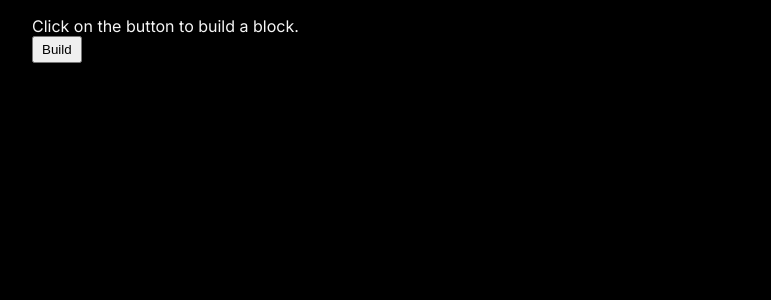
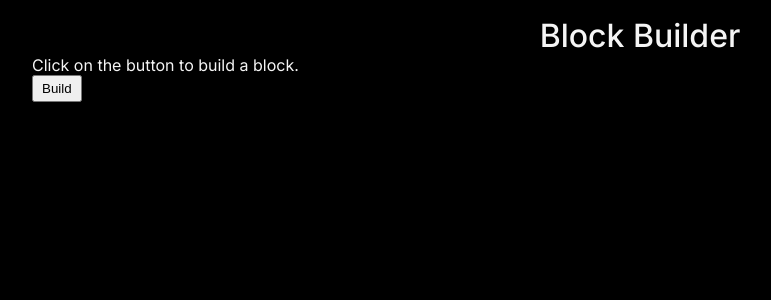
Before and after one commit to franco-ortega/block-builder, a Next.js app: page / in a window 1280 px wide. Shown: the top 300 px of the page, without its empty margins (0-771 px from the left). Built offline with nearby package versions, Linux system fonts and the light colour scheme.

Commit message:
create Header component

```diff
--- a/app/page.js
+++ b/app/page.js
@@ -1,5 +1,11 @@
 import Builder from '@/components/builder/Builder';
+import Header from '@/components/header/Header';
 
 export default function Home() {
-  return <Builder />;
+  return (
+    <>
+      <Header />
+      <Builder />
+    </>
+  );
 }
--- /dev/null
+++ b/components/header/Header.jsx
@@ -0,0 +1,9 @@
+import styles from './Header.module.css';
+
+export default function Header() {
+  return (
+    <header className={styles.Header}>
+      <h1>Block Builder</h1>
+    </header>
+  );
+}
--- /dev/null
+++ b/components/header/Header.module.css
@@ -0,0 +1,6 @@
+.Header h1 {
+  margin: auto;
+  width: fit-content;
+  font-size: 2rem;
+  font-weight: 500;
+}
```
